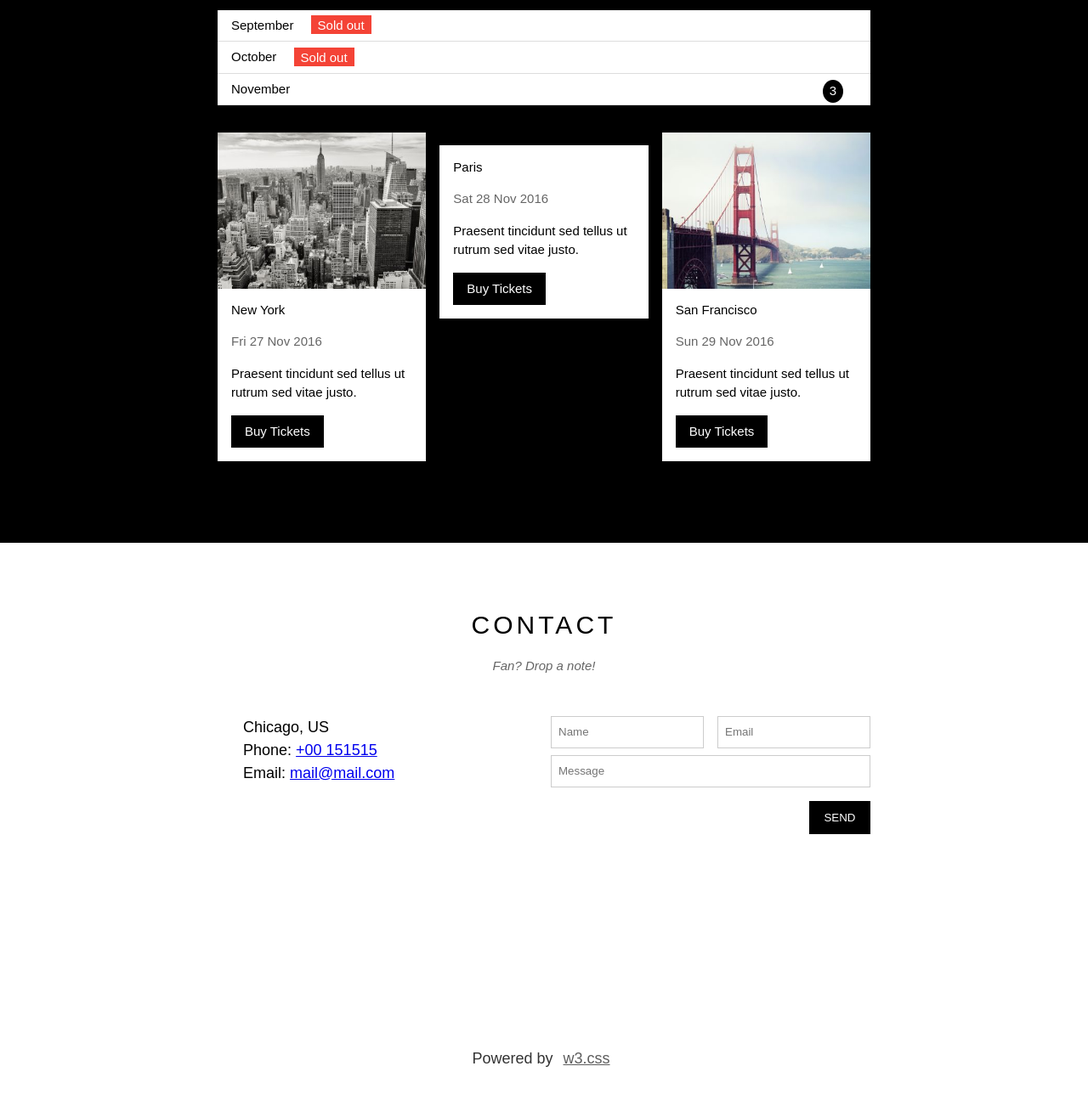
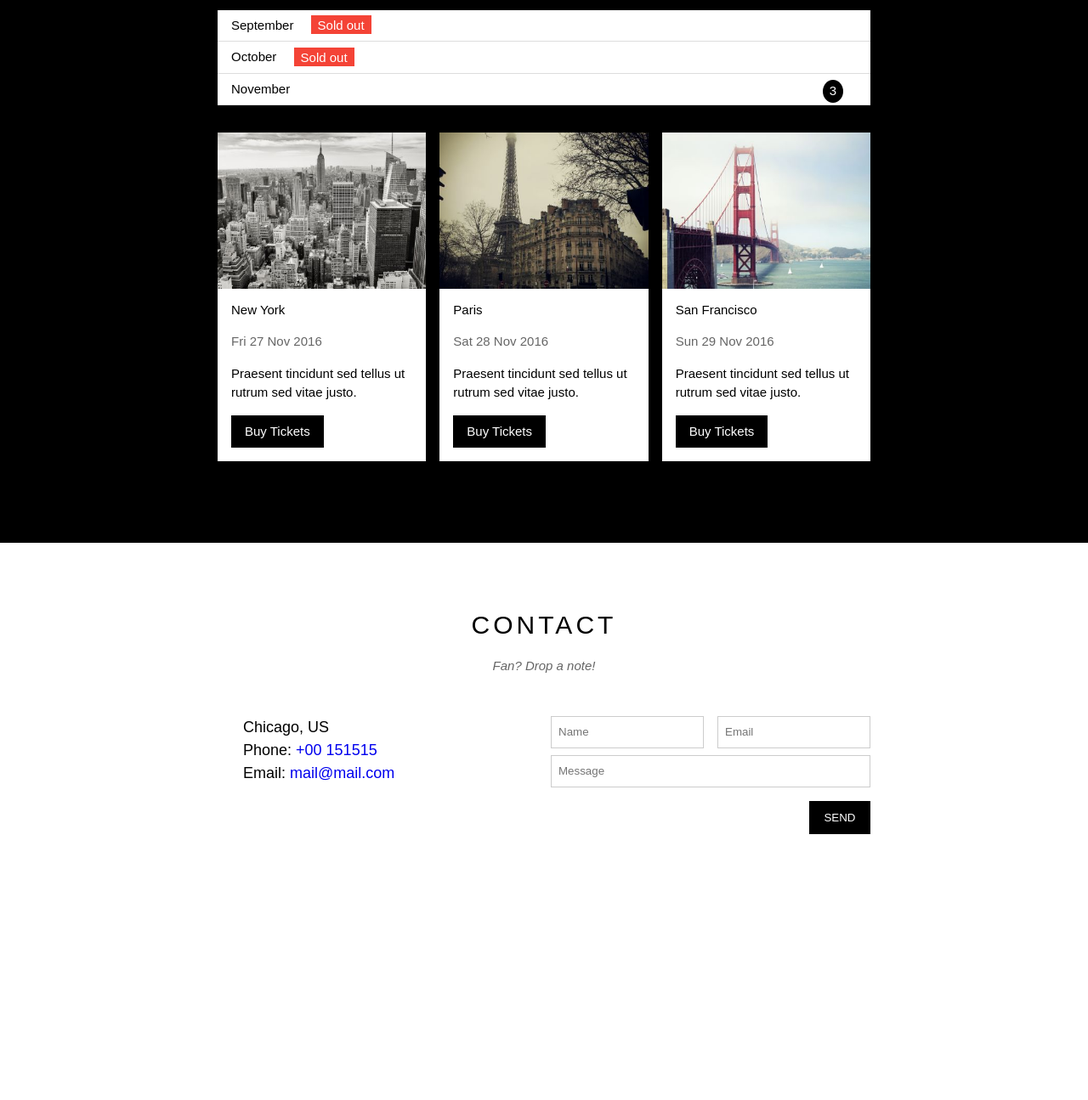
Before and after one commit to Jothilingam1510/javascript, a plain HTML site: page vs code/theband.html in a window 1280 px wide. Shown: the part 846-2141 px from the top of the page at 85% size. Drawn offline with nearby package versions, Linux system fonts and the light colour scheme.

Commit message:
Add files via upload

```diff
--- a/vs code/theband.html
+++ b/vs code/theband.html
@@ -123,8 +123,7 @@
                         </div>
                         <!--  -->
                         <div class="col col-third s-col-full">
-                            <img
-                            src="paris.jpg"
+                            <img src="paris.jpeg"
                             alt="" class="place-img">
                             <div class="place-content">
                                 <p class="place-name">Paris</p>
@@ -141,8 +140,7 @@
                         </div>
                         <!--  -->
                         <div class="col col-third s-col-full">
-                            <img
-                            src="italy.jpeg"
+                            <img src="italy.jpeg"
                             alt="" class="place-img">
                             <div class="place-content">
                                 <p class="place-name">San Francisco</p>
@@ -173,9 +171,9 @@
                     <div class="contact-info col col-half s-col-full">
                         <i class="contact-icon ti-location-pin  "></i>Chicago, US
                         <br>
-                        <i class="contact-icon ti-mobile "></i>Phone: <a href="tel:+00 151515">+00 151515</a>
+                        <i class="contact-icon ti-mobile "></i>Phone: <a href="tel:+00 151515" style="text-decoration: none;">+00 151515</a>
                         <br>
-                        <i class="contact-icon ti-email "></i>Email: <a href="mailto:mail@mail.com">mail@mail.com</a>
+                        <i class="contact-icon ti-email "></i>Email: <a href="mailto:mail@mail.com" style="text-decoration: none;" >mail@mail.com</a>
                         <br>
                     </div>
                     <div class="contact-form col col-half s-col-full">
@@ -212,10 +210,7 @@
                 <i class="ti-twitter"></i>
                 <i class="ti-linkedin"></i>
             </div>
-            <div class="copyright">
-                <p>Powered by <a href="https://www.w3schools.com/w3css/default.asp">w3.css</a></p>
 
-            </div>
         </div>
     </div>
     <!-- modal form -->
```
